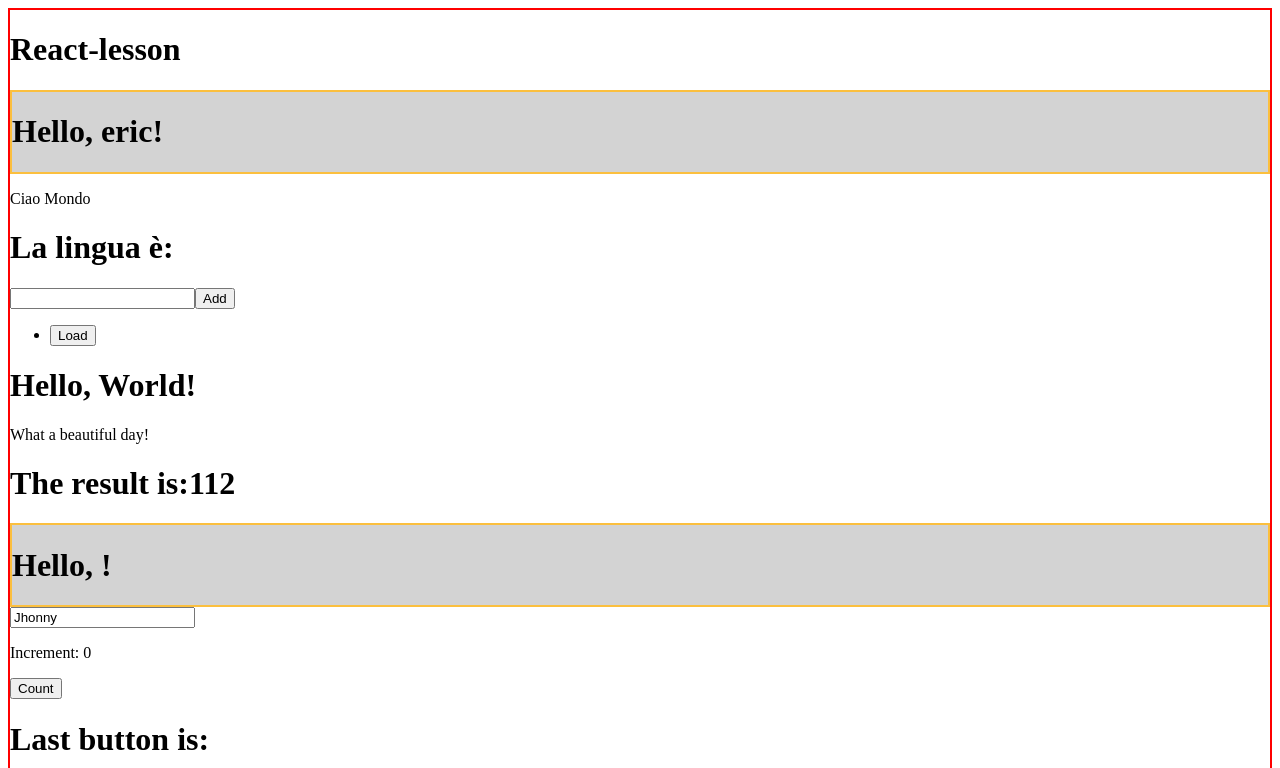
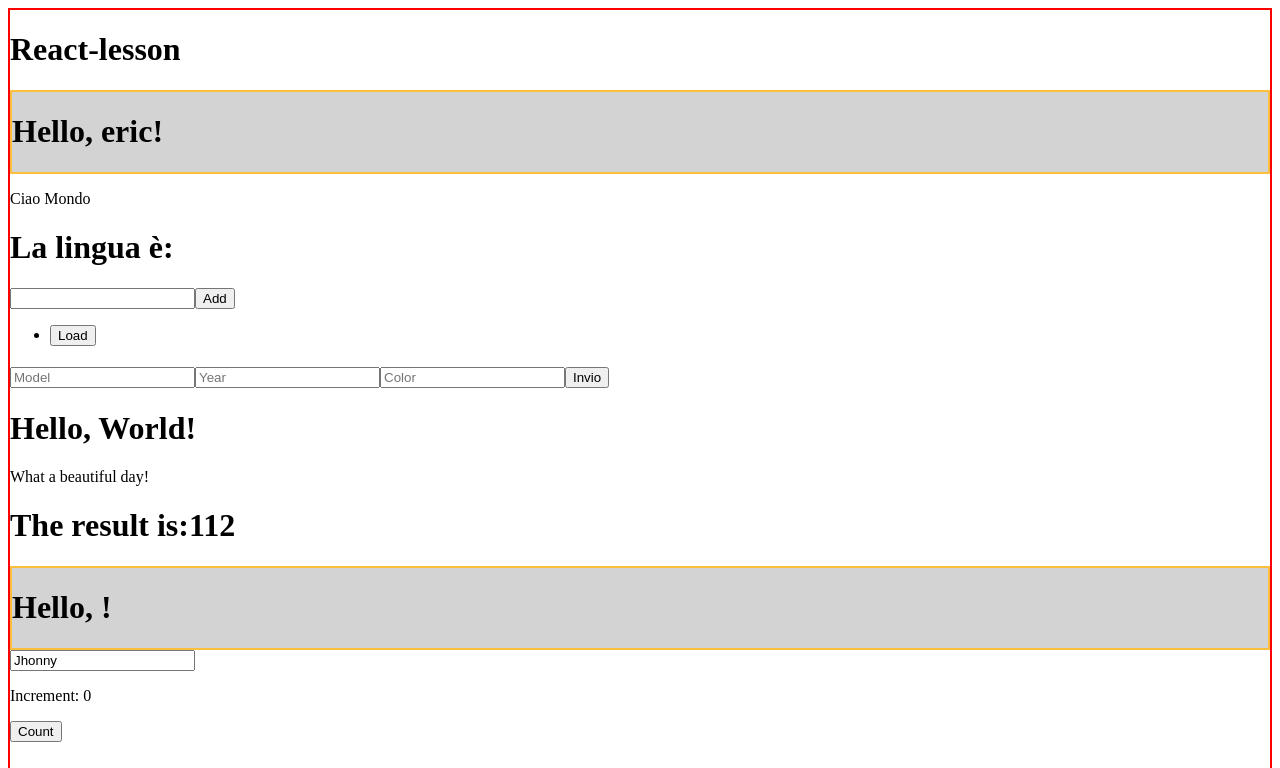
Before and after one commit to Enriko35/React-exercises, a React (Create React App) app: page / in a window 1280 px wide. Shown: the top 768 px of the page. Built offline with nearby package versions, Linux system fonts and the light colour scheme.

Commit message:
useRef-02

```diff
--- a/src/App.js
+++ b/src/App.js
@@ -13,6 +13,7 @@ import Welcome from "./Welcome";
 import Sum from "./Sum";
 import Counter from "./Counter";
 import GithubUserList from "./GithubUserList";
+import CarDetails from "./CarDetails";
 
 export function App() {
   // state = {
@@ -46,6 +47,13 @@ export function App() {
           <Welcome name="eric" />
           <Language />
           <GithubUserList />
+          <CarDetails
+            initialData={{
+              model: "",
+              year: "",
+              color: "",
+            }}
+          />
           <Hello />
           <Sum />
           <InteractiveWelcome />
--- /dev/null
+++ b/src/CarDetails.js
@@ -0,0 +1,34 @@
+import React, { useEffect, useRef } from "react";
+
+const CarDetails = ({ initialData }) => {
+  const formRef = useRef(null);
+
+  useEffect(() => {
+    formRef.current.reset();
+  }, [initialData]);
+
+  return (
+    <div>
+      <form ref={formRef}>
+        <input
+          defaultValue={initialData.model}
+          name="model"
+          placeholder="Model"
+        ></input>
+        <input
+          defaultValue={initialData.year}
+          name="year"
+          placeholder="Year"
+        ></input>
+        <input
+          defaultValue={initialData.color}
+          name="color"
+          placeholder="Color"
+        ></input>
+        <button type="submit">Invio</button>
+      </form>
+    </div>
+  );
+};
+
+export default CarDetails;
```
